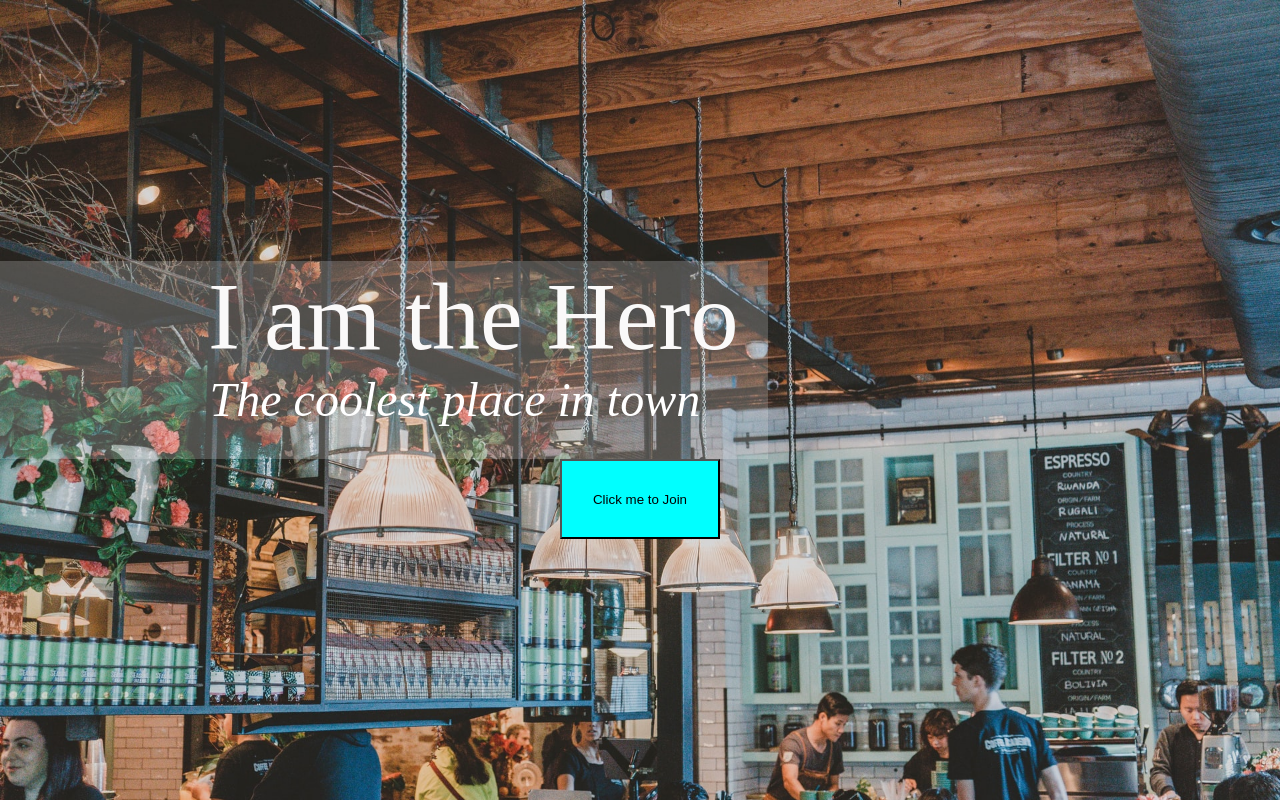
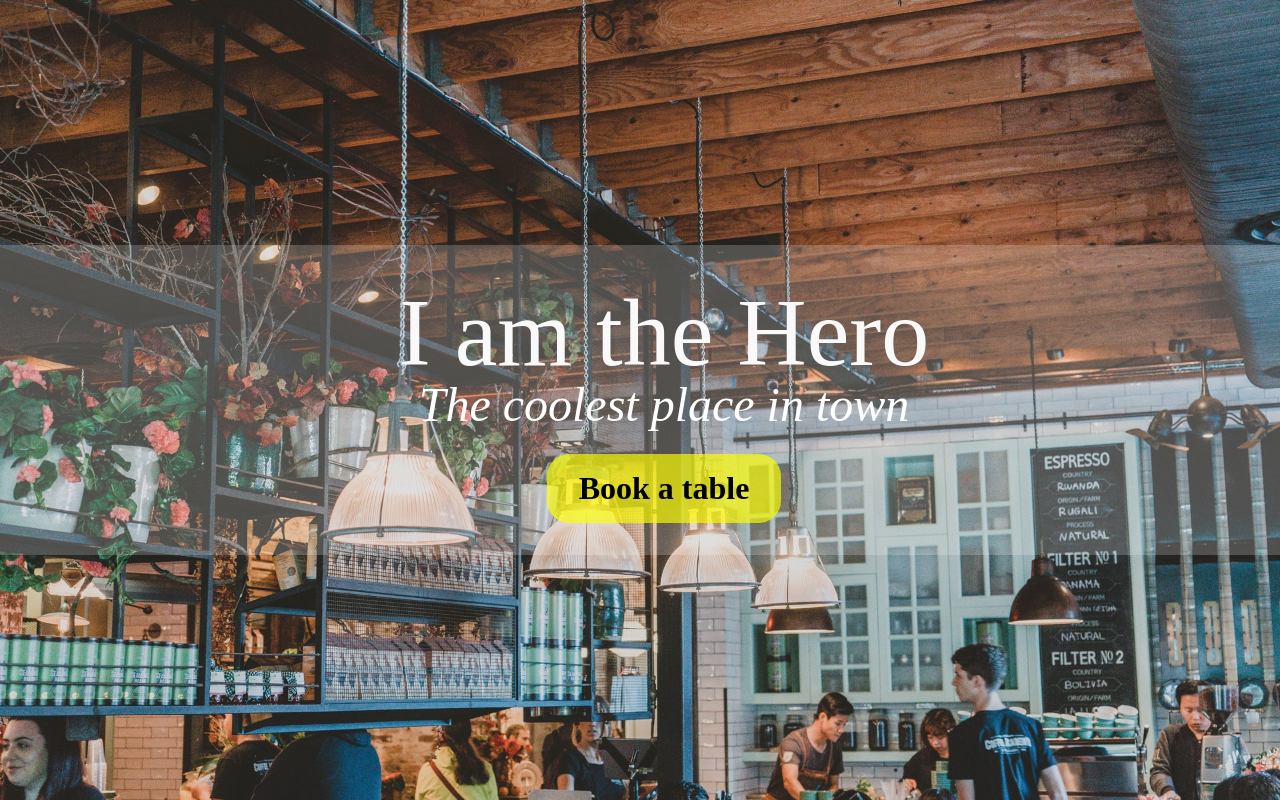
Before and after one commit to Fredrikwide/lia1client, a React (Create React App) app: page / in a window 1280 px wide. Built offline with nearby package versions, Linux system fonts and the light colour scheme.

Commit message:
added styles

```diff
--- a/src/App.js
+++ b/src/App.js
@@ -5,7 +5,7 @@ import './app.scss'
 function App() {
   return (
     <div className="App">
-      <Jumbo/>
+      <Jumbo />
     </div>
   );
 }
--- a/src/components/navigation/Jumbo.js
+++ b/src/components/navigation/Jumbo.js
@@ -6,19 +6,22 @@ const Jumbo = () => {
     return (
         <div className="outer-wrapper">
             <div className="inner-wrapper">
-                <div className="text-wrapper">
+                <div className="text-outer-wrapper">
+                    <div className="text-inner-wrapper">
                         <div className="headOneText">
                             <h1>I am the Hero</h1>
                         </div>
                         <div className="headTwoText">
                             <h2>The coolest place in town</h2>
                         </div>
-                </div>
                         <div className="btn-wrapper">
-                    <button className="btnClick">Click me to Join</button>
+                            <p>Book a table</p>
                         </div>
                     </div>
+
                 </div>
+            </div>
+        </div >
     )
 }
 
--- a/src/components/navigation/jumbo.scss
+++ b/src/components/navigation/jumbo.scss
@@ -16,18 +16,22 @@
         background-image: url('../../assets/pictures/restaurantHero.jpg');
         background-size: cover;
 
-    .text-wrapper {
+    .text-outer-wrapper {
+
+        .text-inner-wrapper {
+            display: flex;
+            flex-direction: column;
+            justify-content: center;
+            align-items: center;
 
             background-color: rgba(255, 255, 255, 0.2);
-        margin: 0rem 32rem 0rem 0rem;
+            margin: 0rem 0rem 0rem 0rem;
             padding-left: 3rem;
 
             .headOneText {
-            padding-left: 10rem;
-            margin: 0 auto;
-
+                margin-top: 2rem;
                 h1 {
-                font-family: 'Monstserrat', 'sans-serif';
+                    font-family: 'Montserrat', 'sans-serif';
                     font-weight: 500;
                     font-size: 6rem;
                     color: rgb(250, 249, 249);
@@ -35,12 +39,11 @@
             }
 
             .headTwoText {
-            padding-left: 10rem;
-            padding-bottom: 2rem;
+
 
                 h2 {
-                padding-left: 0.1rem;
-                font-family: 'Monstserrat', 'sans-serif';
+                    line-height: 0.7;
+                    font-family: 'Montserrat', 'sans-serif';
                     font-weight: 400;
                     font-style: italic;
                     font-size: 3rem;
@@ -48,19 +51,36 @@
                 }
             }
 
+            .btn-wrapper {
+                background-color: rgba(255, 255, 0, 0.671);
+                border-radius: 1.4rem;
+                margin: 2rem 0rem;
+                padding: 0rem;
+                cursor: pointer;
+
+                p {
+                    padding: 1rem 2rem;
+                    display: inline-block;
+                    font-family: 'Monstserrat', 'sans-serif';
+                    font-size: 2rem;
+                    font-weight: bold;
+                }
+
+                &:hover {
+                    background-color: rgba(238, 238, 225, 0.527);
+                    color: rgb(54, 53, 49);
+                    border-radius: 1.4rem;
+                    margin: 2rem 0rem;
+                    padding: 0rem;
+                }
+
 
             }
 
-    .btn-wrapper {
-        display: flex;
-        justify-content: center;
-        align-items: center;
+        }
 
-        button {
-            width: 10rem;
-            height: 5rem;
-            background-color: aqua;
-        }
+
+
     }
 
     }
```
Lines whose indentation alone changed are shown as unchanged.
